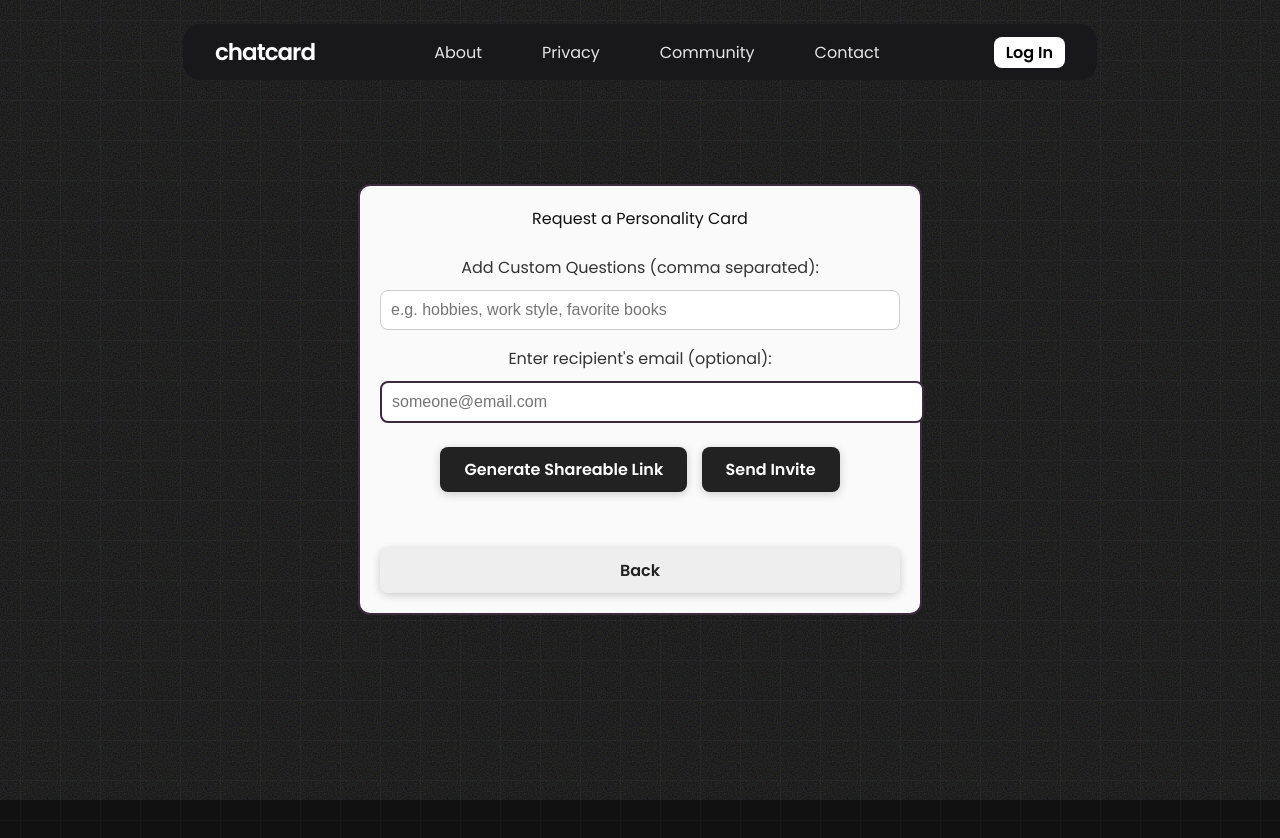
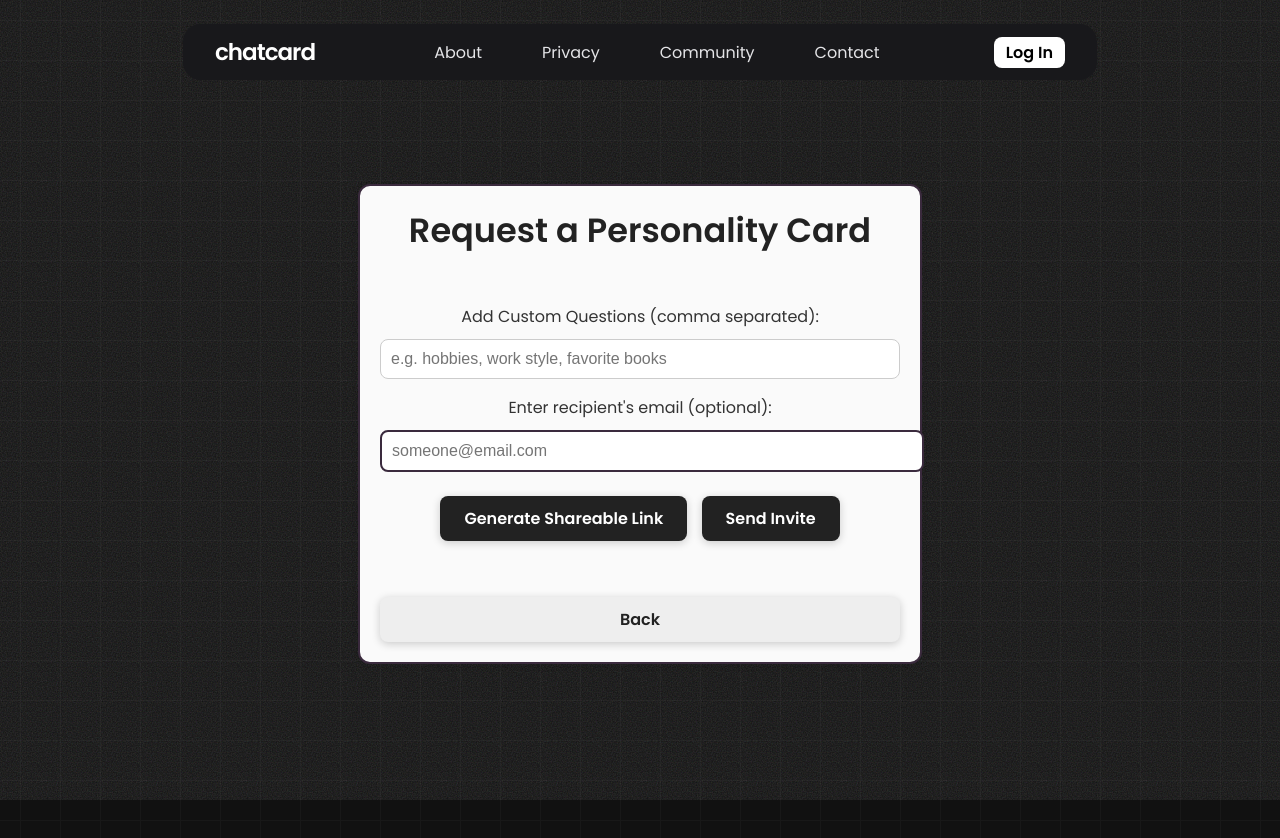
Before and after one commit to Afia-Ava/sunpost, a plain HTML site: page requestcard.html in a window 1280 px wide. Drawn offline with Linux system fonts and the light colour scheme.

Commit message:
Fixed the request card

```diff
--- a/requestcard.css
+++ b/requestcard.css
@@ -1,3 +1,11 @@
+/* Make the main heading bold and large */
+.getcard-title {
+  font-size: 2.1rem;
+  font-weight: 700;
+  color: #222;
+  text-align: center;
+  margin-bottom: 24px;
+}
 body {
   font-family: 'Poppins', 'Inter', 'Segoe UI', Arial, sans-serif;
   background: #111
```
Also changed, not shown: about.html (+3 -1 lines).
